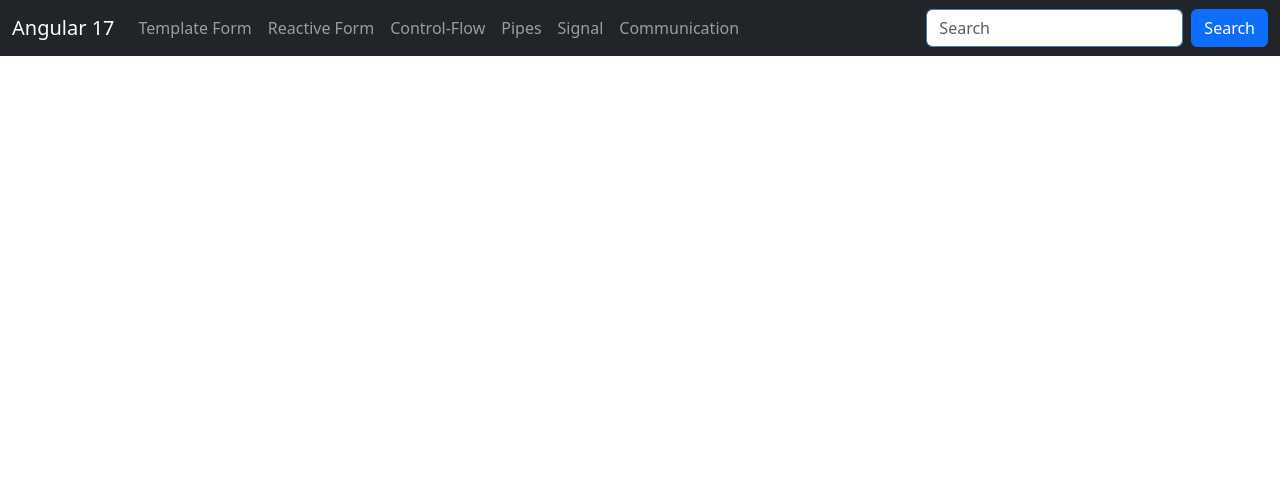
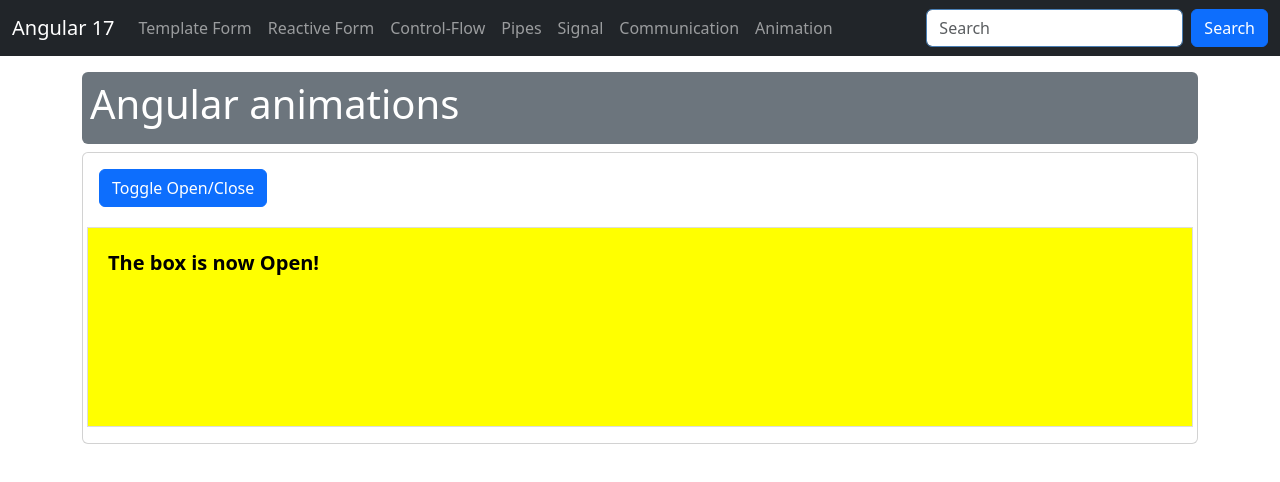
Before and after one commit to SujitSinare/Angular17_Tutorial, an Angular app: page /animation in a window 1280 px wide. Before the commit this address led to /. Shown: the top 482 px of the page. Built offline with nearby package versions, Linux system fonts and the light colour scheme.

Commit message:
Added Angular Animation

```diff
--- a/src/app/app.component.html
+++ b/src/app/app.component.html
@@ -26,6 +26,9 @@
         <li class="nav-item">
           <a class="nav-link" [routerLink]="['/communication']" routerLinkActive="router-link-active">Communication</a>
         </li>
+        <li class="nav-item">
+          <a class="nav-link" [routerLink]="['/animation']" routerLinkActive="router-link-active">Animation</a>
+        </li>
       </ul>
       <form class="d-flex">
         <input class="form-control me-2" type="text" placeholder="Search">
--- a/src/app/app.config.ts
+++ b/src/app/app.config.ts
@@ -1,8 +1,9 @@
 import { ApplicationConfig } from '@angular/core';
 import { provideRouter } from '@angular/router';
+import { provideAnimationsAsync } from '@angular/platform-browser/animations/async';
 
 import { routes } from './app.routes';
 
 export const appConfig: ApplicationConfig = {
-  providers: [provideRouter(routes)]
+  providers: [provideRouter(routes), provideAnimationsAsync()]
 };
--- a/src/app/app.routes.ts
+++ b/src/app/app.routes.ts
@@ -5,6 +5,7 @@
 import { PipesComponent } from './topics/pipes/pipes.component';
 import { SignalComponent } from './topics/signal/signal.component';
 import { ParentComponent } from './topics/component-communication/parent/parent.component';
+import { AnimationComponent } from './topics/animation/animation.component';
 
 export const routes: Routes = [
     {
@@ -35,5 +36,9 @@
     {
         path: 'communication',
         component: ParentComponent
+    },
+    {
+        path: 'animation',
+        component: AnimationComponent
     }
 ];
--- /dev/null
+++ b/src/app/topics/animation/animation.component.css
@@ -0,0 +1,13 @@
+:host {
+    display: block;
+    margin-top: 1rem;
+}
+
+.open-close-container {
+    border: 1px solid #dddddd;
+    margin-top: 1em;
+    padding: 20px 20px 0px 20px;
+    color: #000000;
+    font-weight: bold;
+    font-size: 20px;
+}
--- /dev/null
+++ b/src/app/topics/animation/animation.component.html
@@ -0,0 +1,15 @@
+<div class="mt-3 p-2 bg-secondary text-white rounded">
+    <h1>Angular animations</h1>
+</div>
+<div class="card mt-2">
+    <div class="card-body">
+        <div class="row">
+            <nav>
+                <button type="button" class="btn btn-primary" (click)="toggle()">Toggle Open/Close</button>
+            </nav>
+            <div [@openClose]="isOpen ? 'open' : 'closed'" class="open-close-container">
+                <p>The box is now {{ isOpen ? 'Open' : 'Closed' }}!</p>
+            </div>
+        </div>
+    </div>
+</div>
--- /dev/null
+++ b/src/app/topics/animation/animation.component.ts
@@ -0,0 +1,56 @@
+import { animate, AnimationEvent, state, style, transition, trigger } from '@angular/animations';
+import { Component } from '@angular/core';
+
+@Component({
+  standalone: true,
+  selector: 'app-animation',
+  animations: [
+    trigger('openClose', [
+      state(
+        'open',
+        style({
+          height: '200px',
+          opacity: 1,
+          backgroundColor: 'yellow',
+        }),
+      ),
+      state(
+        'closed',
+        style({
+          height: '100px',
+          opacity: 0.8,
+          backgroundColor: 'blue',
+        }),
+      ),
+      transition('open => closed', [animate('1s')]),
+      transition('closed => open', [animate('0.5s')]),
+      transition('* => closed', [animate('1s')]),
+      transition('* => open', [animate('0.5s')]),
+      transition('open <=> closed', [animate('0.5s')]),
+      transition('* => open', [animate('1s', style({ opacity: '*' }))]),
+      transition('* => *', [animate('1s')]),
+    ]),
+  ],
+  templateUrl: 'animation.component.html',
+  styleUrls: ['animation.component.css'],
+})
+export class AnimationComponent {
+  isOpen = true;
+  toggle() {
+    this.isOpen = !this.isOpen;
+  }
+  onAnimationEvent(event: AnimationEvent) {
+    // openClose is trigger name in this example
+    console.warn(`Animation Trigger: ${event.triggerName}`);
+    // phaseName is "start" or "done"
+    console.warn(`Phase: ${event.phaseName}`);
+    // in our example, totalTime is 1000 (number of milliseconds in a second)
+    console.warn(`Total time: ${event.totalTime}`);
+    // in our example, fromState is either "open" or "closed"
+    console.warn(`From: ${event.fromState}`);
+    // in our example, toState either "open" or "closed"
+    console.warn(`To: ${event.toState}`);
+    // the HTML element itself, the button in this case
+    console.warn(`Element: ${event.element}`);
+  }
+}
```
Also changed, not shown: 1 other file (tests, documents, lock files or other folders).
